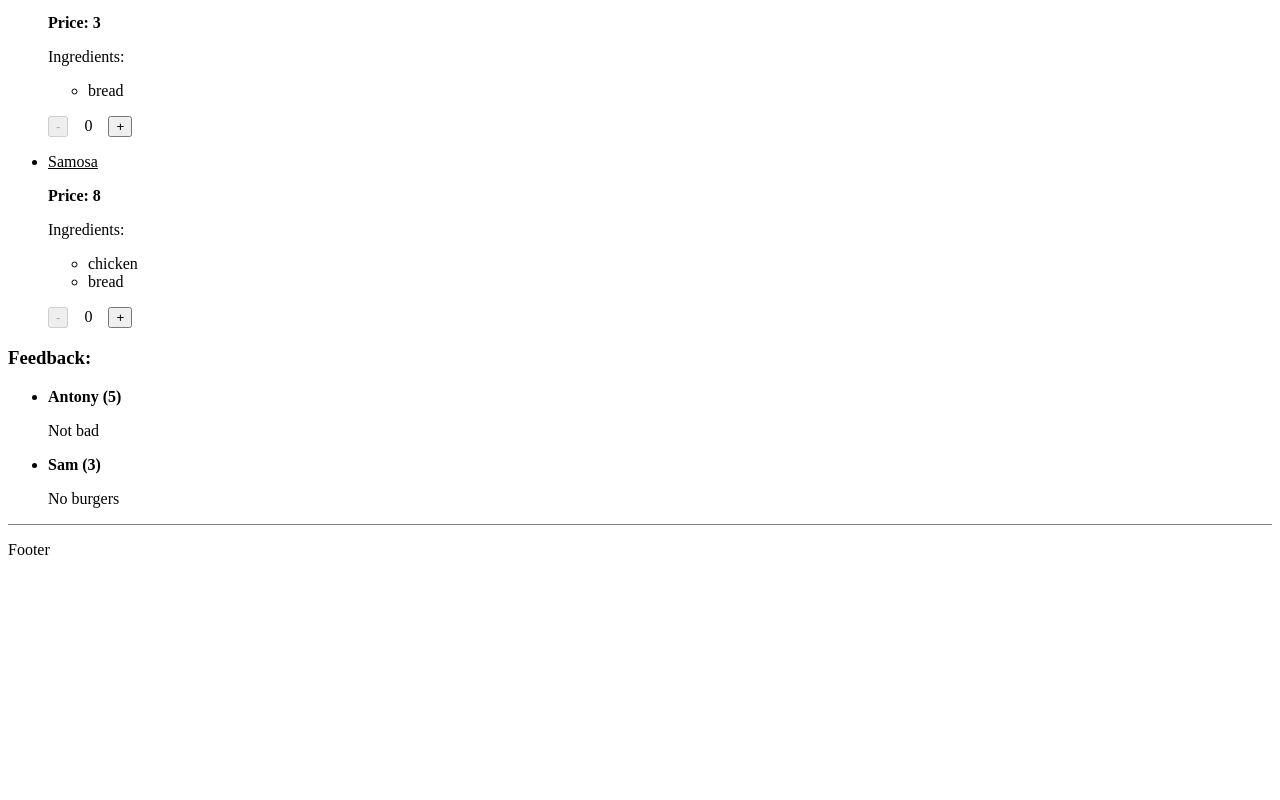
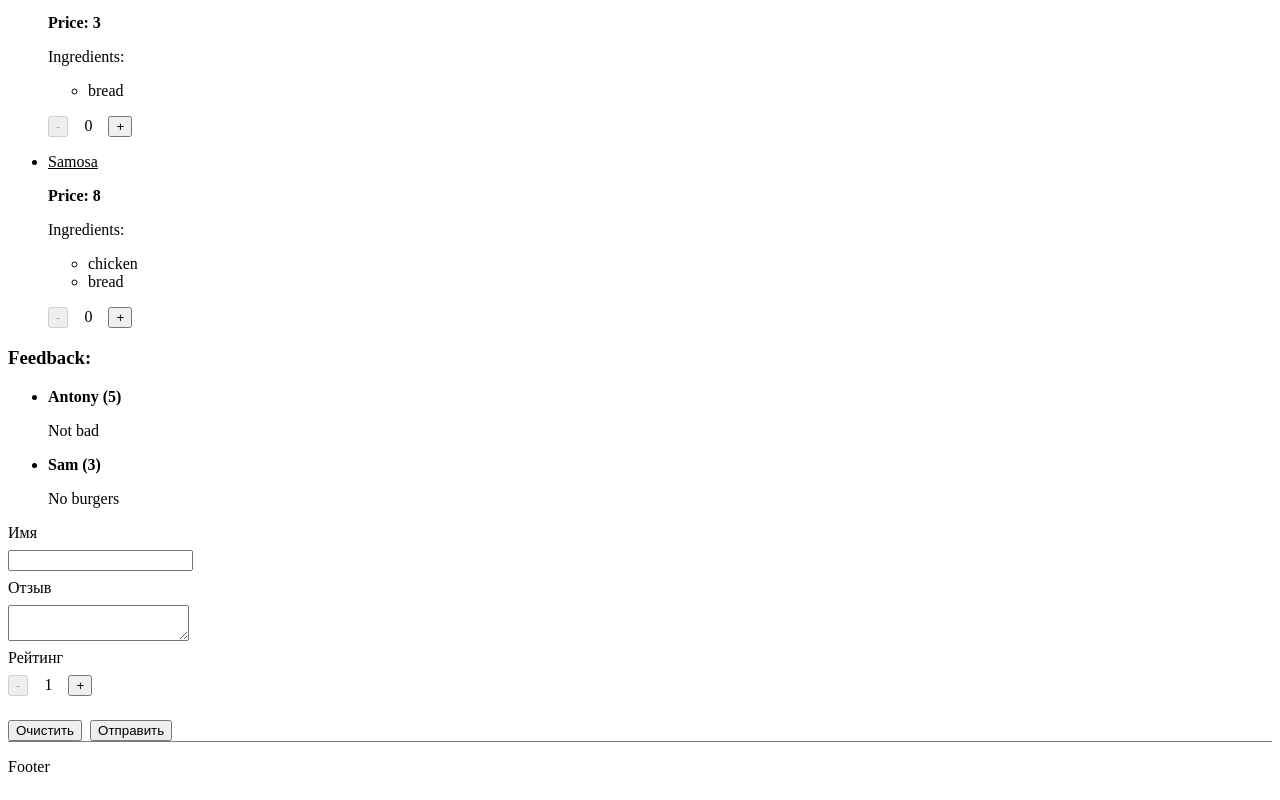
Before and after one commit to turbocharged3329/learnjs-react, a React (Vite) app: page / in a window 1280 px wide. Shown: the part 419-1219 px from the top of the page. Before the commit the page ends 1002 px from the top, so only its background shows below. Built offline with nearby package versions, Linux system fonts and the light colour scheme.

Commit message:
hw-4 - форма отзыва + возможность переиспользования счетчика RCounter + RScrollProgress для отображения прогресса скролла страницы

```diff
--- a/src/components/common/RCounter.jsx
+++ b/src/components/common/RCounter.jsx
@@ -1,22 +1,18 @@
-import { useState } from 'react'
-
-export const RCounter = () => {
-    const [counter, setCounter] = useState(0)
-
+export const RCounter = ({ value, onChange, minValue = 0, maxValue = 5 }) => {
     function increment() {
-        if (counter === 5) {
+        if (value === maxValue) {
             return
         }
 
-        setCounter(counter + 1)
+        onChange(value + 1)
     }
 
     function decrement() {
-        if (counter === 0) {
+        if (value === minValue) {
             return
         }
 
-        setCounter(counter - 1)
+        onChange(value - 1)
     }
 
     return (
@@ -26,18 +22,18 @@ export const RCounter = () => {
                 style={{
                     marginRight: '1rem',
                 }}
-                disabled={counter <= 0}
+                disabled={value <= minValue}
                 onClick={decrement}
             >
                 -
             </button>
-            {counter}
+            {value}
             <button
                 type="button"
                 style={{
                     marginLeft: '1rem',
                 }}
-                disabled={counter >= 5}
+                disabled={value >= maxValue}
                 onClick={increment}
             >
                 +
--- /dev/null
+++ b/src/components/common/RReviewForm/RReviewForm.jsx
@@ -0,0 +1,135 @@
+import './r-review-form.css'
+import {
+    RATING_VARIANTS,
+    FEEDBACK_FORM_ACTIONS,
+} from '@/constants/restauratns.js'
+import { useReducer, useEffect } from 'react'
+import { RCounter } from '@/components/common/RCounter.jsx'
+
+const INITIAL_FORM = {
+    name: '',
+    feedback_text: '',
+    rating: RATING_VARIANTS[0].value,
+}
+
+function formReducer(state, action) {
+    switch (action.type) {
+        case 'UPDATE_NAME': {
+            return {
+                ...state,
+                name: action.payload.name,
+            }
+        }
+
+        case 'UPDATE_FEEDBACK_TEXT': {
+            return {
+                ...state,
+                feedback_text: action.payload.feedback_text,
+            }
+        }
+
+        case 'UPDATE_RATING': {
+            return {
+                ...state,
+                rating: action.payload.rating,
+            }
+        }
+
+        case 'CLEAR_FORM': {
+            return {
+                ...INITIAL_FORM,
+            }
+        }
+
+        default: {
+            throw new Error('Неизвестный тип действия с формой')
+        }
+    }
+}
+
+export const RReviewForm = ({ restaurantId }) => {
+    const [form, dispatch] = useReducer(formReducer, INITIAL_FORM)
+
+    useEffect(() => {
+        dispatch({
+            type: FEEDBACK_FORM_ACTIONS.CLEAR_FORM,
+        })
+    }, [restaurantId])
+
+    function handleNameUpdate(value) {
+        dispatch({
+            type: FEEDBACK_FORM_ACTIONS.UPDATE_NAME,
+            payload: { name: value },
+        })
+    }
+
+    function handleFeedbackTextUpdate(value) {
+        dispatch({
+            type: FEEDBACK_FORM_ACTIONS.UPDATE_FEEDBACK_TEXT,
+            payload: {
+                feedback_text: value,
+            },
+        })
+    }
+
+    function handleRatingUpdate(value) {
+        dispatch({
+            type: FEEDBACK_FORM_ACTIONS.UPDATE_RATING,
+            payload: {
+                rating: value,
+            },
+        })
+    }
+
+    return (
+        <form className="r-review-form">
+            <section className="r-review-form-section">
+                <label className="r-review-form-section__label" htmlFor="name">
+                    Имя
+                </label>
+                <input
+                    id="name"
+                    type="text"
+                    value={form.name}
+                    onChange={(event) => handleNameUpdate(event.target.value)}
+                />
+            </section>
+
+            <section className="r-review-form-section">
+                <label className="r-review-form-section__label" htmlFor="text">
+                    Отзыв
+                </label>
+                <textarea
+                    id="text"
+                    value={form.feedback_text}
+                    onChange={(event) =>
+                        handleFeedbackTextUpdate(event.target.value)
+                    }
+                />
+            </section>
+
+            <section className="r-review-form-section">
+                <label className="r-review-form-section__label">Рейтинг</label>
+                <div>
+                    <RCounter
+                        minValue={1}
+                        value={form.rating}
+                        onChange={handleRatingUpdate}
+                    />
+                </div>
+            </section>
+
+            <section className="r-review-form__actions">
+                <button
+                    type="button"
+                    onClick={() =>
+                        dispatch({ type: FEEDBACK_FORM_ACTIONS.CLEAR_FORM })
+                    }
+                >
+                    Очистить
+                </button>
+                <button type="submit">Отправить</button>
+            </section>
+        </form>
+    )
+}
--- /dev/null
+++ b/src/components/common/RReviewForm/r-review-form.css
@@ -0,0 +1,21 @@
+.r-review-form {
+    display: flex;
+    flex-direction: column;
+}
+
+.r-review-form-section {
+    display: flex;
+    flex-direction: column;
+    align-items: flex-start;
+    margin-bottom: 0.5rem;
+}
+
+.r-review-form-section__label {
+    margin-bottom: 0.5rem;
+}
+
+.r-review-form__actions {
+    margin-top: 1rem;
+    display: flex;
+    gap: 0.5rem;
+}
--- /dev/null
+++ b/src/components/common/RScrollProgress/RScrollProgress.jsx
@@ -0,0 +1,47 @@
+import './r-scroll-progress.css'
+import { useState, useEffect } from 'react'
+
+export const RScrollProgress = () => {
+    function getScrollProgress() {
+        let scrollHeight = Math.max(
+            document.body.scrollHeight,
+            document.documentElement.scrollHeight,
+            document.body.offsetHeight,
+            document.documentElement.offsetHeight,
+            document.body.clientHeight,
+            document.documentElement.clientHeight
+        )
+
+        let progress = Math.floor(
+            (window.scrollY /
+                (scrollHeight - document.documentElement.clientHeight)) *
+                100
+        )
+
+        return isNaN(progress) ? 0 : progress
+    }
+
+    const [scrollProgress, setScrollProgress] = useState(0)
+
+    useEffect(() => {
+        function handleScroll() {
+            setScrollProgress(getScrollProgress())
+        }
+
+        window.addEventListener('scroll', handleScroll)
+        handleScroll()
+
+        return () => {
+            window.removeEventListener('scroll', handleScroll)
+        }
+    }, [])
+
+    return (
+        <div className="r-scroll-progress">
+            <div
+                className="r-scroll-progress__filler"
+                style={{ width: `${scrollProgress}%` }}
+            ></div>
+        </div>
+    )
+}
--- /dev/null
+++ b/src/components/common/RScrollProgress/r-scroll-progress.css
@@ -0,0 +1,13 @@
+.r-scroll-progress {
+    position: fixed;
+    top: 0;
+    left: 0;
+    width: 100%;
+    height: 7px;
+}
+
+.r-scroll-progress__filler {
+    background: darkseagreen;
+    height: 100%;
+    width: 0;
+}
--- a/src/components/restaurants-block/RestaurantsItem.jsx
+++ b/src/components/restaurants-block/RestaurantsItem.jsx
@@ -1,8 +1,9 @@
 import { RestaurantsItemMenu } from '@/components/restaurants-block/RestaurantsItemMenu.jsx'
 import { RestaurantsItemFeedback } from '@/components/restaurants-block/RestaurantsItemFeedback.jsx'
+import { RReviewForm } from '@/components/common/RReviewForm/RReviewForm.jsx'
 
 export const RestaurantsItem = ({ restaurant }) => {
-    const { name, menu, reviews } = restaurant
+    const { id, name, menu, reviews } = restaurant
 
     return (
         <section style={{ borderBottom: '1px solid gray' }}>
@@ -19,6 +20,8 @@ export const RestaurantsItem = ({ restaurant }) => {
             ) : (
                 <p>No feedback</p>
             )}
+
+            <RReviewForm restaurantId={id} />
         </section>
     )
 }
--- a/src/components/restaurants-block/RestaurantsItemFeedback.jsx
+++ b/src/components/restaurants-block/RestaurantsItemFeedback.jsx
@@ -8,7 +8,7 @@ export const RestaurantsItemFeedback = ({ title, reviews }) => {
                         <b>
                             {feedbackItem.user} ({feedbackItem.rating})
                         </b>
-                        <p>{feedbackItem.text}</p>
+                        <p>{feedbackItem.feedback_text}</p>
                     </li>
                 ))}
             </ul>
--- a/src/components/restaurants-block/RestaurantsItemMenuItem.jsx
+++ b/src/components/restaurants-block/RestaurantsItemMenuItem.jsx
@@ -1,7 +1,9 @@
 import { RCounter } from '@/components/common/RCounter.jsx'
+import { useState } from 'react'
 
 export const RestaurantsItemMenuItem = ({ menuItem }) => {
     const { name, price, ingredients } = menuItem
+    const [count, setCount] = useState(0)
 
     return (
         <li>
@@ -24,7 +26,7 @@ export const RestaurantsItemMenuItem = ({ menuItem }) => {
                 </ul>
             </div>
 
-            <RCounter />
+            <RCounter value={count} onChange={setCount} />
         </li>
     )
 }
--- a/src/constants/mock.js
+++ b/src/constants/mock.js
@@ -26,13 +26,13 @@ export const restaurants = [
             {
                 id: '5909796d-5030-4e36-adec-68b8f9ec2d96',
                 user: 'Antony',
-                text: 'Not bad',
+                feedback_text: 'Not bad',
                 rating: 5,
             },
             {
                 id: '429dea85-11dd-4054-a31e-c60c92e17255',
                 user: 'Sam',
-                text: 'No burgers',
+                feedback_text: 'No burgers',
                 rating: 3,
             },
         ],
@@ -58,19 +58,20 @@ export const restaurants = [
             {
                 id: '53b642d7-5e86-4717-a466-0640a1dee076',
                 user: 'Diana',
-                text: 'Perfect Margarita',
+                feedback_text: 'Perfect Margarita',
                 rating: 5,
             },
             {
                 id: 'c27ab88e-375c-4e98-aa94-8a180150a797',
                 user: 'Sam',
-                text: 'No burgers again. But Chef Pizza is the best one',
+                feedback_text:
+                    'No burgers again. But Chef Pizza is the best one',
                 rating: 4,
             },
             {
                 id: 'abc0c5e1-cd57-4f0a-99d9-00e6b4533b3a',
                 user: 'Lolly',
-                text: 'Good for lunch',
+                feedback_text: 'Good for lunch',
                 rating: 5,
             },
         ],
@@ -102,7 +103,7 @@ export const restaurants = [
             {
                 id: '53b642d7-5e86-4717-a466-0640a1dee076',
                 user: 'Agata',
-                text: 'Best bakery',
+                feedback_text: 'Best bakery',
                 rating: 5,
             },
         ],
@@ -128,13 +129,14 @@ export const restaurants = [
             {
                 id: '5db6247b-ab1c-49db-be1f-8dd27fd38b81',
                 user: 'Sam',
-                text: 'Finally! This place is amazing place for breakfast, lunch, dinner and supper',
+                feedback_text:
+                    'Finally! This place is amazing place for breakfast, lunch, dinner and supper',
                 rating: 5,
             },
             {
                 id: '381b0c31-6360-43ff-80d1-581a116159d8',
                 user: 'Rebeca',
-                text: 'Meat here is extremely delicious',
+                feedback_text: 'Meat here is extremely delicious',
                 rating: 5,
             },
         ],
--- /dev/null
+++ b/src/constants/restauratns.js
@@ -0,0 +1,34 @@
+export const FEEDBACK_FORM_ACTIONS = {
+    UPDATE_NAME: 'UPDATE_NAME',
+    UPDATE_FEEDBACK_TEXT: 'UPDATE_FEEDBACK_TEXT',
+    UPDATE_RATING: 'UPDATE_RATING',
+    CLEAR_FORM: 'CLEAR_FORM',
+}
+
+export const RATING_VARIANTS = [
+    {
+        id: 1,
+        value: 1,
+        label: 1,
+    },
+    {
+        id: 2,
+        value: 2,
+        label: 2,
+    },
+    {
+        id: 3,
+        value: 3,
+        label: 3,
+    },
+    {
+        id: 4,
+        value: 4,
+        label: 4,
+    },
+    {
+        id: 5,
+        value: 5,
+        label: 5,
+    },
+]
--- a/src/main.jsx
+++ b/src/main.jsx
@@ -1,12 +1,14 @@
 import { createRoot } from 'react-dom/client'
 import { RestaurantsBlock } from '@/components/restaurants-block/RestaurantsBlock.jsx'
 import { DefaultLayout } from '@/layouts/default'
+import { RScrollProgress } from '@/components/common/RScrollProgress/RScrollProgress.jsx'
 
 const root = document.getElementById('root')
 const reactRoot = createRoot(root)
 
 reactRoot.render(
     <DefaultLayout title="Restaurnats">
+        <RScrollProgress />
         <RestaurantsBlock />
     </DefaultLayout>
 )
```
